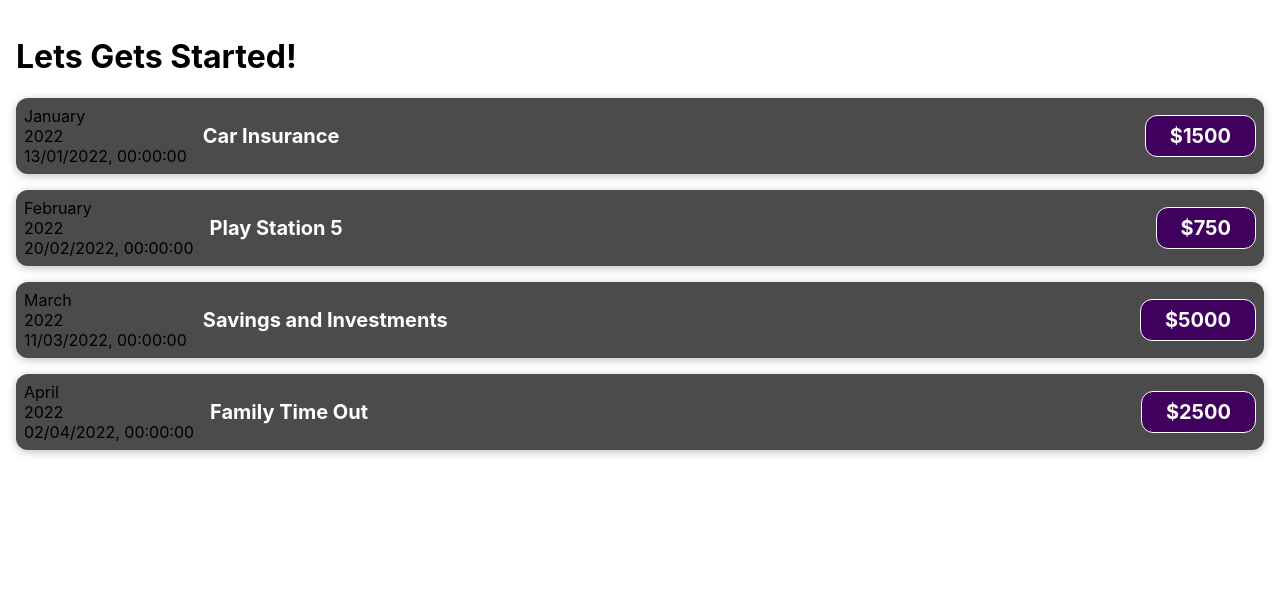
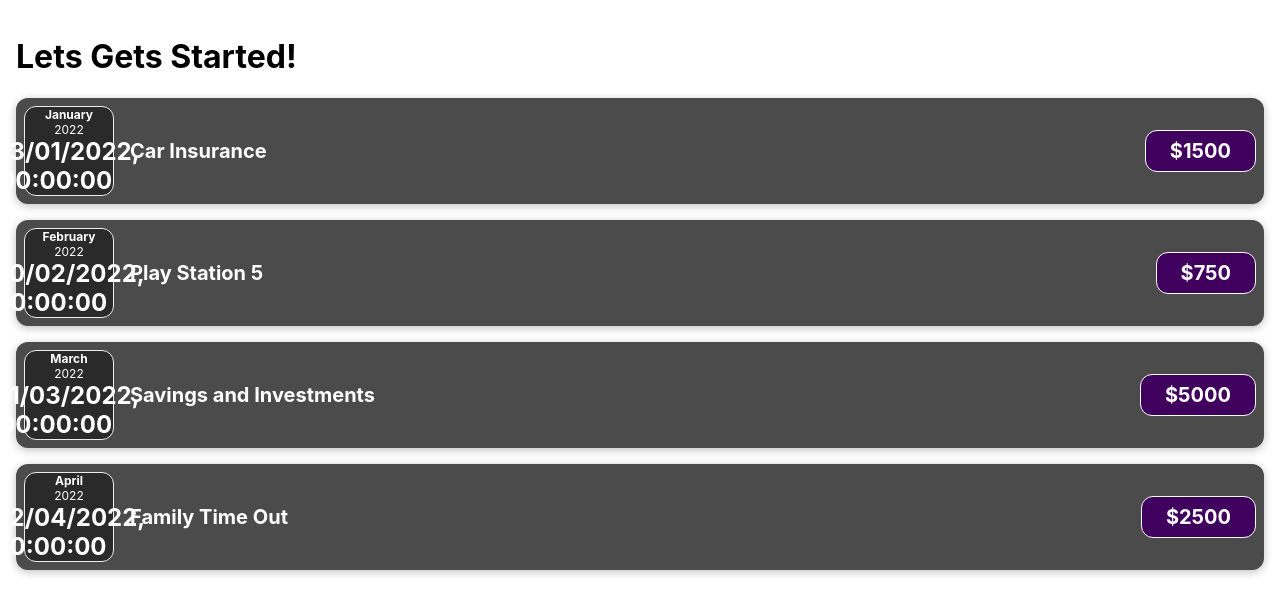
Before and after one commit to AbdulrasheedAdediran/Random, a React (Create React App) app in the folder Expense Tracker/: page / in a window 1280 px wide. Shown: the top 614 px of the page. Built offline with nearby package versions, Linux system fonts and the light colour scheme.

Commit message:
Styled Date

```diff
--- a/Expense Tracker/src/Components/ExpenseDate.jsx
+++ b/Expense Tracker/src/Components/ExpenseDate.jsx
@@ -1,13 +1,14 @@
+import "./ExpenseDate.css";
 function ExpenseDate(props) {
   const month = props.date.toLocaleString("en-US", { month: "long" });
   const day = props.date.toLocaleString("en-GB", "2-digit");
   const year = props.date.getFullYear();
 
   return (
-    <div>
-      <div>{month}</div>
-      <div>{year}</div>
-      <div>{day}</div>
+    <div className="expense-date">
+      <div className="expense-date__month">{month}</div>
+      <div className="expense-date__year">{year}</div>
+      <div className="expense-date__day">{day}</div>
     </div>
   );
 }
```
